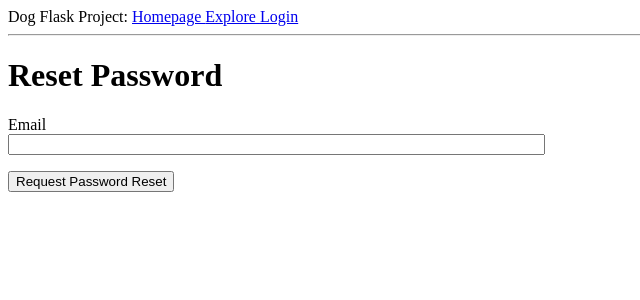
After one commit to norka2233/dog_flask_project, a Flask app: page /reset_password_request in a window 1280 px wide. The commit adds this page. Shown: the top 300 px of the page, without its empty margins (0-640 px from the left). Run offline with Flask 3, Linux system fonts and the light colour scheme; parts of the project's set-up code (start-up, migrations or seed data) failed here and were passed over.

Commit message:
password reset request

```diff
--- a/app/__init__.py
+++ b/app/__init__.py
@@ -6,6 +6,7 @@ from config import Config
 from flask_sqlalchemy import SQLAlchemy
 from flask_migrate import Migrate
 from flask_login import LoginManager
+from flask_mail import Mail
 
 
 app = Flask(__name__)
@@ -14,7 +15,7 @@ db = SQLAlchemy(app)
 migrate = Migrate(app, db)
 login = LoginManager(app)
 login.login_view = 'login'
-
+mail = Mail(app)
 
 if not app.debug:
     if app.config['MAIL_SERVER']:
--- a/app/forms.py
+++ b/app/forms.py
@@ -54,3 +54,8 @@ class PostForm(FlaskForm):
     post = TextAreaField('Say something', validators=[
         DataRequired(), Length(min=1, max=140)])
     submit = SubmitField('Submit')
+
+
+class ResetPasswordRequestForm(FlaskForm):
+    email = StringField('Email', validators=[DataRequired(), Email()])
+    submit = SubmitField('Request Password Reset')
--- a/app/routes.py
+++ b/app/routes.py
@@ -3,7 +3,8 @@ from flask import render_template, flash, redirect, url_for, request
 from flask_login import login_user, current_user, logout_user, login_required
 from werkzeug.urls import url_parse
 from app import app, db
-from app.forms import LoginForm, RegistrationForm, EditProfileForm, EmptyForm, PostForm
+from app.email import send_password_reset_email
+from app.forms import LoginForm, RegistrationForm, EditProfileForm, EmptyForm, PostForm, ResetPasswordRequestForm
 from app.models import DogUser, Post
 
 
@@ -161,3 +162,17 @@ def explore():
         if posts.prev_num else None
     return render_template('index.html', title='Explore', posts=posts.items,
                            next_url=next_url, prev_url=prev_url)
+
+
+@app.route('/reset_password_request', methods=['GET', 'POST'])
+def reset_password_request():
+    if current_user.is_authenticated:
+        return redirect(url_for('index'))
+    form = ResetPasswordRequestForm()
+    if form.validate_on_submit():
+        dog_user = DogUser.query.filter_by(email=form.email.data).first()
+        if dog_user:
+            send_password_reset_email(dog_user)
+        flash('Check your email for the instructions to reset your password')
+        return redirect(url_for('login'))
+    return render_template('reset_password_request.html', title='Reset Password', form=form)
--- a/app/templates/login.html
+++ b/app/templates/login.html
@@ -22,4 +22,8 @@
         <p> {{ form.submit() }} </p>
     </form>
     <p> New User? <a href="{{ url_for('register') }}"> Click to Register! </a></p>
+    <p>
+        Forgot your password?
+        <a href="{{ url_for('reset_passowrd_request') }}">Click to Reset It</a>
+    </p>
 {% endblock %}
--- /dev/null
+++ b/app/templates/reset_password_request.html
@@ -0,0 +1,16 @@
+{% extends 'base.html' %}
+
+{% block content %}
+    <h1> Reset Password </h1>
+    <form action="" method="post">
+        {{ form.hidden_tag() }}
+        <p>
+            {{ form.email.label }}<br>
+            {{ form.email(size=64 )}}<br>
+            {% for error in form.email.errors %}
+            <span style="color: red;">[{{ error }}]</span>
+            {% endfor %}
+        </p>
+        <p>{{ form.submit() }}</p>
+    </form>
+{% endblock %}
--- a/requirements.txt
+++ b/requirements.txt
@@ -5,6 +5,7 @@ dnspython==2.3.0
 email-validator==2.0.0.post2
 Flask==2.3.2
 Flask-Login==0.6.2
+Flask-Mail==0.9.1
 Flask-Migrate==4.0.4
 Flask-SQLAlchemy==3.0.3
 Flask-WTF==1.1.1
@@ -15,6 +16,7 @@ itsdangerous==2.1.2
 Jinja2==3.1.2
 Mako==1.2.4
 MarkupSafe==2.1.2
+PyJWT==2.7.0
 python-dotenv==1.0.0
 SQLAlchemy==2.0.13
 typing_extensions==4.5.0
```
Also changed, not shown: app/email.py (added, +9 -0 lines).
